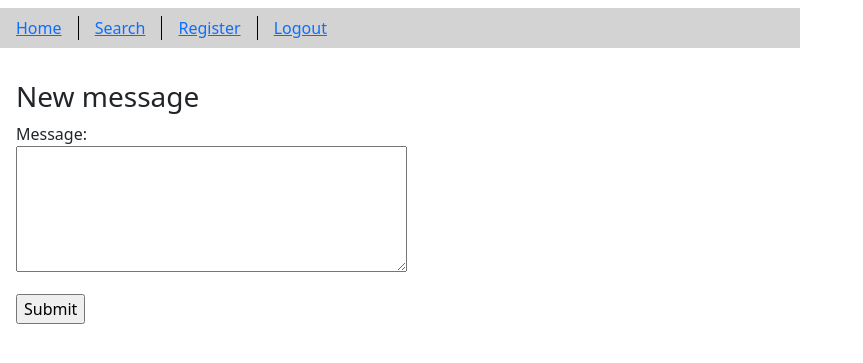
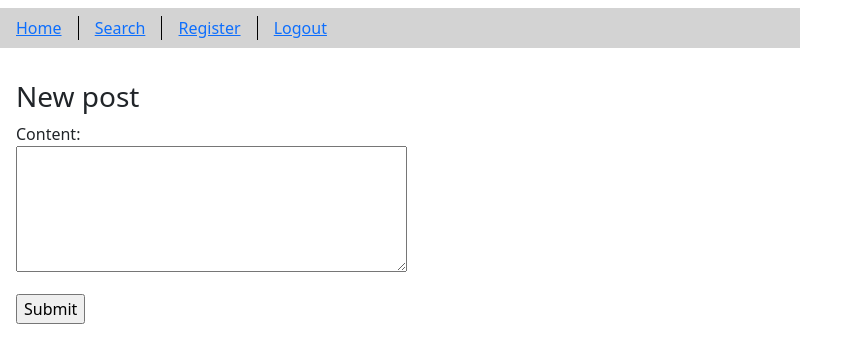
Before and after one commit to kokorohoriuchi/song-sharing, a Flask app: template templates/thread.html in a window 1280 px wide. Shown: the part 96-459 px from the top of the page, without its empty margins (0-863 px from the left). Run offline with Flask 3, Linux system fonts and the light colour scheme; the template is opened without the code that fills it, so the values that code supplies are empty; the visitor is signed in with stand-in values (Sample User, id 1).

Commit message:
Update thread.html

```diff
--- a/templates/thread.html
+++ b/templates/thread.html
@@ -25,11 +25,11 @@
 {% endfor %}
 
 {% if session.user_id %}
-<h3>New message</h3>
+<h3>New post</h3>
 
 <form action="/new_message" method="post">
   <p>
-    <label for="content">Message</label>:<br />
+    <label for="content">Content</label>:<br />
     <textarea id="content" name="content" rows="5" cols="40" maxlength="5000"></textarea>
   </p>
   <input type="hidden" name="thread_id" value="{{ thread.id }}" />
```
